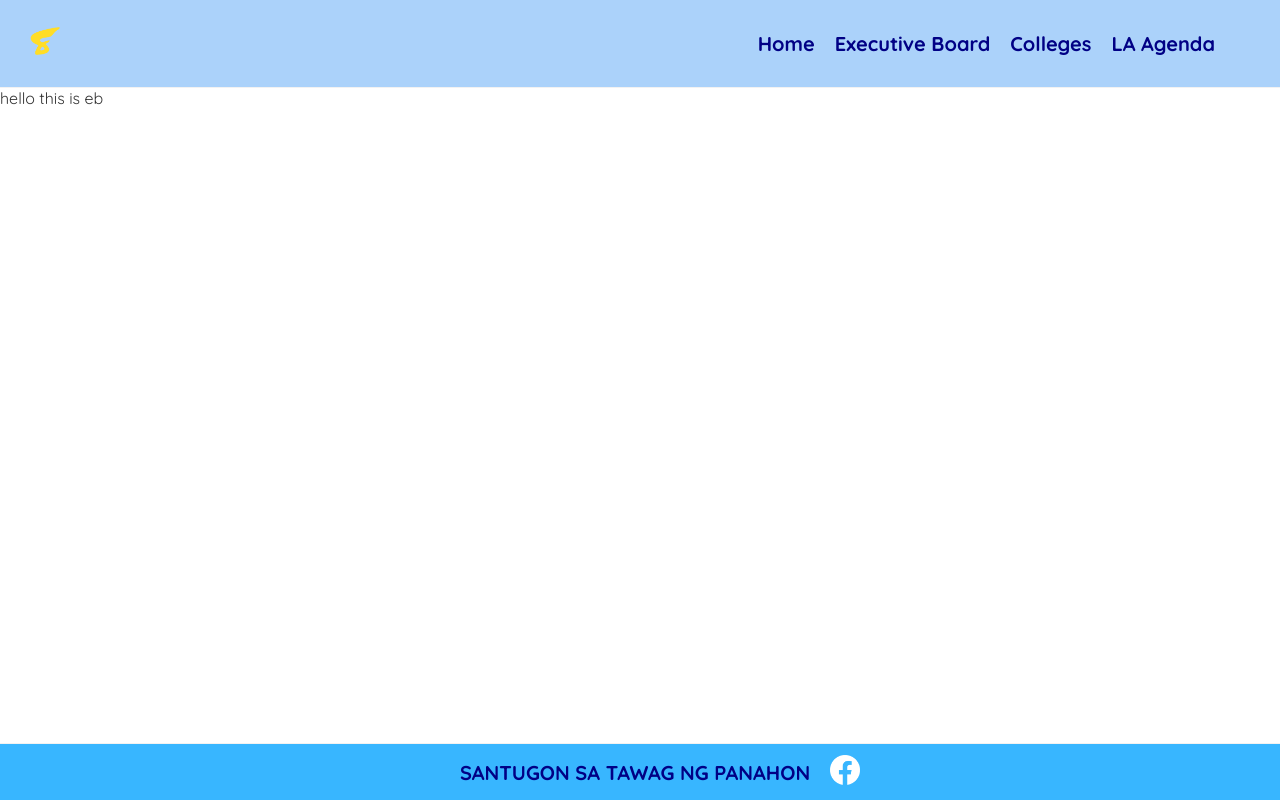
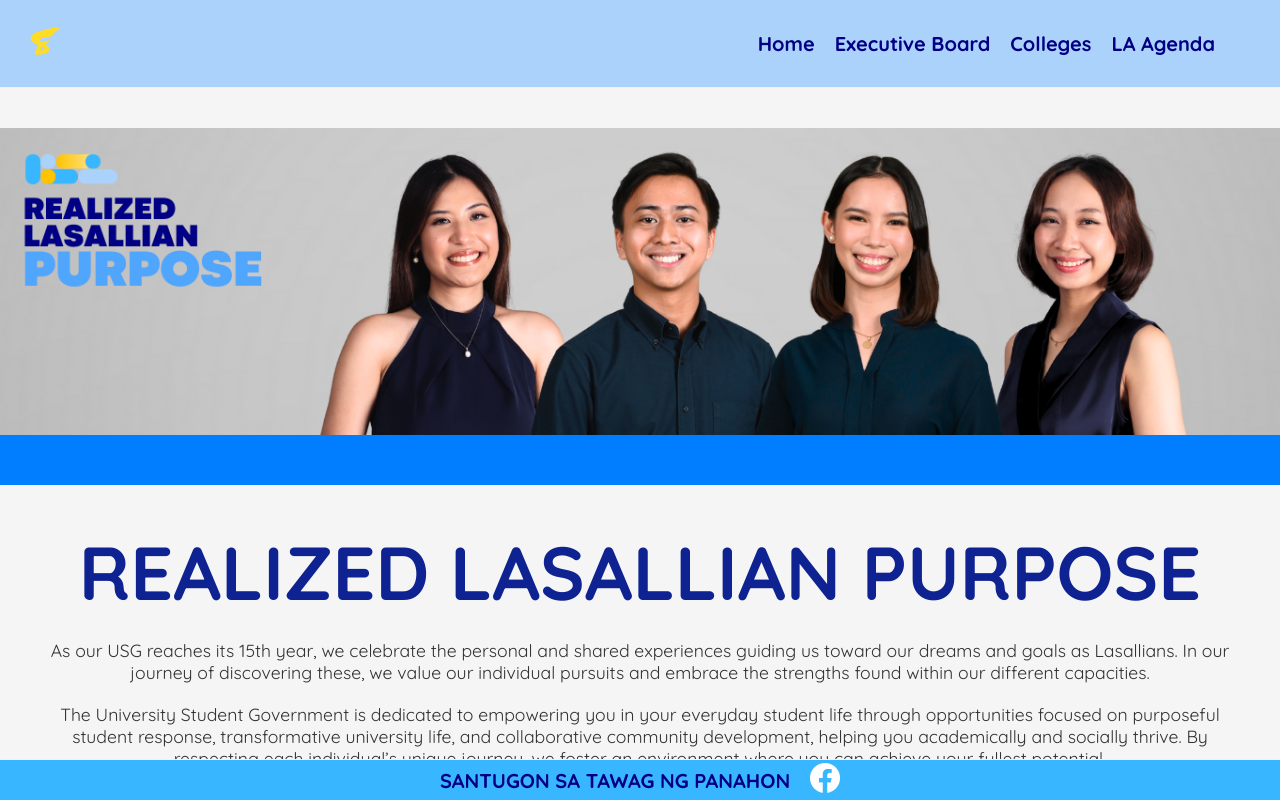
Before and after one commit to manoloenriquez/derecho39, a React (Create React App) app in the folder derecho-39/: page /eb in a window 1280 px wide. Built offline with nearby package versions, Linux system fonts and the light colour scheme.

Commit message:
eb scroll page1
yeah

```diff
--- /dev/null
+++ b/derecho-39/src/Eb.css
@@ -0,0 +1,118 @@
+/* Global Reset for all elements */
+*,
+*::before,
+*::after {
+  margin: 0;
+  padding: 0;
+  box-sizing: border-box;
+}
+
+html, body {
+  margin: 0;
+  padding: 0;
+  overflow-x: hidden;
+  width: 100%;
+  height: 100%;
+}
+
+/* Eb component styling */
+.eb {
+  font-family: Arial, sans-serif;
+  margin: 0;
+  padding: 0;
+}
+
+/* Full-Width Banner Section */
+.banner {
+  position: relative;
+  width: 100vw;
+  margin-left: calc(-50vw + 50%); /* Center-align the full-width banner */
+  margin-top: 0; /* Ensure there's no top margin */
+  padding: 0; /* Remove padding from the banner container */
+}
+
+.banner-image {
+  width: 100vw;
+  height: auto;
+  display: block;
+}
+
+.banner::after {
+  content: "";
+  display: block;
+  height: 50px; /* Adjust thickness of border as needed */
+  background-color: #007eff; /* Choose the border color */
+}
+
+/* Content Section */
+.content {
+  padding: 40px 20px;
+  background-color: #F5F5F5;
+  text-align: center;
+}
+
+.section-title {
+  font-size: 2em;
+  font-weight: bold;
+  color: #0e2391;
+  font-size: 75px;
+}
+
+.description {
+  font-size: 1.1em;
+  color: #333;
+  margin: 20px 0;
+}
+
+/* Highlighted Thrusts Title */
+.thrusts-title {
+  font-size: 1.5em;
+  font-weight: bold;
+  color: #03045e;
+  margin: 30px 0 10px;
+}
+
+.thrusts-title span {
+  background-color: #FBC02D; /* Background highlight */
+  padding: 5px 15px;
+  border-radius: 5px;
+}
+
+/* Thrusts Section */
+.thrusts {
+  display: flex;
+  flex-wrap: wrap;
+  justify-content: center;
+  gap: 20px;
+}
+
+.thrust {
+  max-width: 300px;
+  padding: 20px;
+  background-color: white;
+  border-radius: 8px;
+  box-shadow: 0 4px 8px rgba(0, 0, 0, 0.1);
+  text-align: left;
+}
+
+.thrust-heading {
+  font-size: 1.2em;
+  color: #03045e;
+  margin-bottom: 10px;
+  position: relative;
+}
+
+.thrust-heading::after {
+  content: "";
+  position: absolute;
+  left: 0;
+  bottom: -3px;
+  width: 270px; /* Adjust width as needed */
+  height: 2px;
+  background-color: #2D4F91; /* Color of the line below headings */
+}
+
+.thrust p {
+  font-size: 1em;
+  color: #666;
+}
--- a/derecho-39/src/Eb.js
+++ b/derecho-39/src/Eb.js
@@ -1,9 +1,65 @@
+// Eb.js
+import React from 'react';
+import './Eb.css';
+
 const Eb = () => {
-    return (
-        <div className="eb">
-            <p>hello this is eb</p>
+  return (
+    <div className="eb">
+      {/* Top Banner Section */}
+      <div className="banner">
+        {/* Directly refer to the public folder image */}
+        <img src="/eb-banner.png" alt="Banner" className="banner-image" />
+      </div>
+
+      {/* Content Section */}
+      <div className="content">
+        <h2 className="section-title">REALIZED LASALLIAN PURPOSE</h2>
+        <p className="description">
+          As our USG reaches its 15th year, we celebrate the personal and shared experiences guiding us toward our dreams and goals as Lasallians.
+          In our journey of discovering these, we value our individual pursuits and embrace the strengths found within our different capacities.
+        </p>
+        <p className="description">
+          The University Student Government is dedicated to empowering you in your everyday student life through opportunities focused on purposeful
+          student response, transformative university life, and collaborative community development, helping you academically and socially thrive.
+          By respecting each individual’s unique journey, we foster an environment where you can achieve your fullest potential.
+        </p>
+        <p className="description">
+          A Realized Lasallian Purpose means finding your place in the university and your role in the community. This is a university life that you
+          can call yours.
+        </p>
+
+        {/* Highlighted Title for Thrusts */}
+        <div className="thrusts-title">
+          <span>EXECUTIVE BOARD THRUSTS</span>
         </div>
-     );
-}
+
+        <div className="thrusts">
+          <div className="thrust">
+            <h3 className="thrust-heading">Student Response</h3>
+            <p>
+              Improving our student response to diverse concerns means having an intentional approach
+              through maximized student resources and services.
+            </p>
+          </div>
+          <div className="thrust">
+            <h3 className="thrust-heading">University Life</h3>
+            <p>
+              A university life that achieves sustainable success by integrating accessible academic
+              support, improved facilities and security, and increased digital literacy.
+            </p>
+          </div>
+          <div className="thrust">
+            <h3 className="thrust-heading">Community Development</h3>
+            <p>
+              Strengthening our community means fostering collaboration within and beyond the university
+              through multi-sectoral initiatives that celebrate cultural diversity, promote community and
+              career engagement, and support national progress.
+            </p>
+          </div>
+        </div>
+      </div>
+    </div>
+  );
+};
 
 export default Eb;
--- a/derecho-39/src/Home.js
+++ b/derecho-39/src/Home.js
@@ -6,7 +6,7 @@ const images = [
   { src: '/ccs-slate.png', alt: 'CCS', link: '/ccs' },
   { src: '/cla-slate.png', alt: 'CLA', link: '/cla' },
   { src: '/cos-slate.png', alt: 'COS', link: '/cos' },
-  { src: '/cob-slate.png', alt: 'RVR-COB', link: '/rvr-cob' },
+  { src: '/cob-slate.png', alt: 'RVR-COB', link: '/cob' },
   { src: '/soe-slate.png', alt: 'SOE', link: '/soe' },
 ];
 
```
Also changed, not shown: derecho-39/public/eb-banner.png (added).
